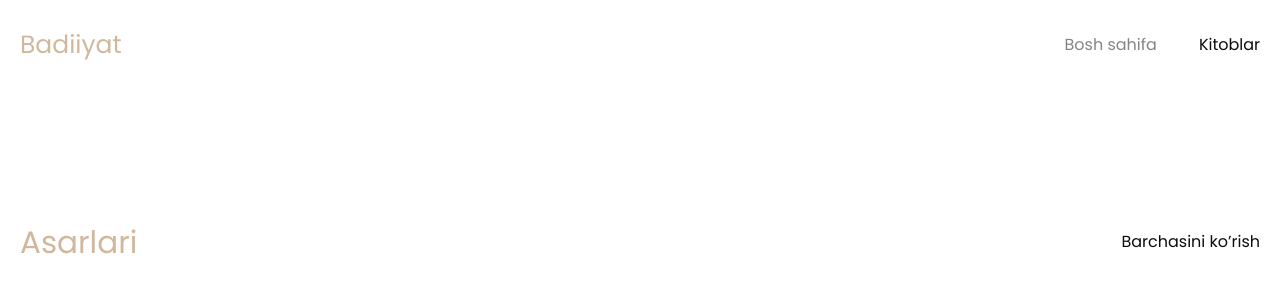
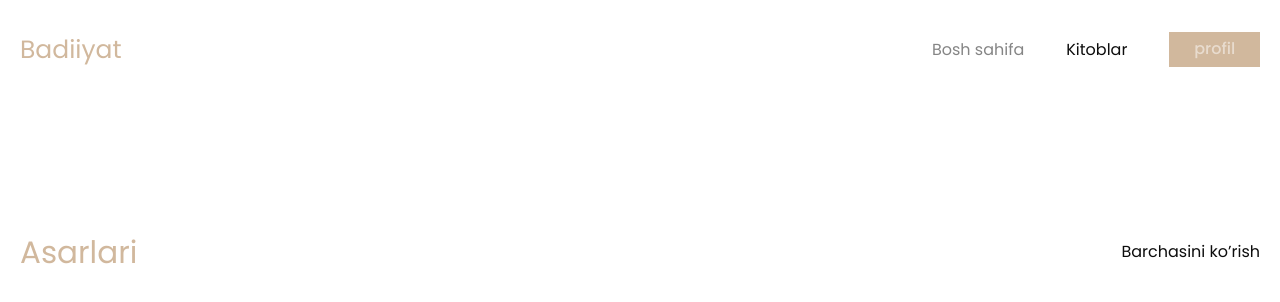
Before and after one commit to abduazimkh/BookTeam-project, a website: page pages/author.html in a window 1280 px wide. Drawn offline with Linux system fonts and the light colour scheme; no server answers.

Commit message:
js reanmed

```diff
--- a/pages/author.html
+++ b/pages/author.html
@@ -15,6 +15,19 @@
                 <ul>
                     <li><a class="a1" href="../index.html">Bosh sahifa</a></li>
                     <li><a class="a2" href="./book.html">Kitoblar</a></li>
+
+                        <ul class="menu">
+                            <a href="./profil.html">
+                                <li>profil</li>
+                            </a>
+                            <a href="./add-author.html">
+                                <li>add author</li>
+                            </a>
+                            <a href="./add-book.html">
+                                <li>add book</li>
+                            </a>
+                            <li>log out</li>
+                        </ul>
                 </ul>
             </nav>
         </div>
```
